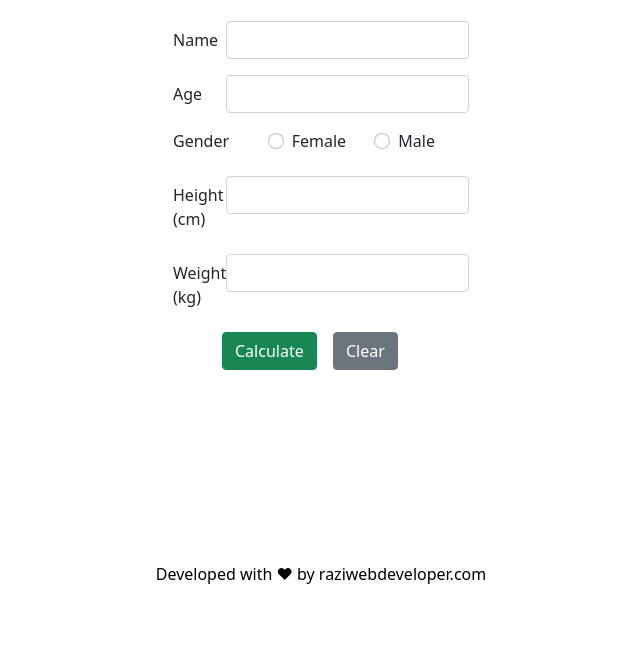
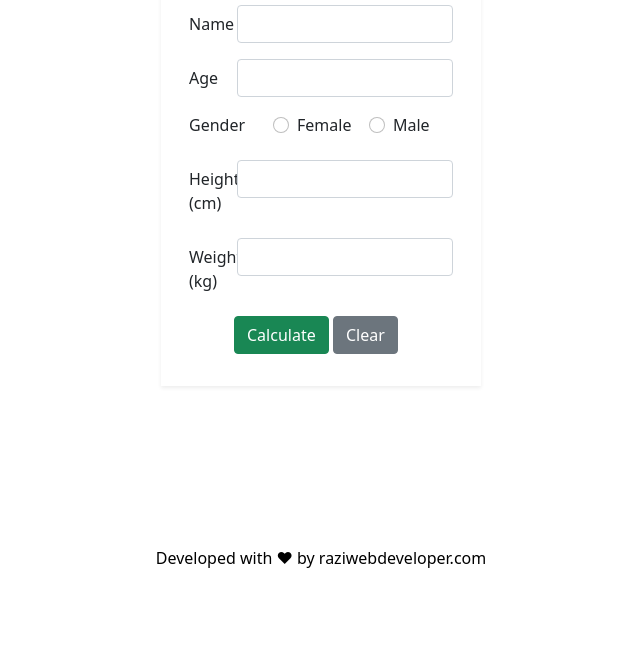
Before and after one commit to Razieh-Abedi/BMI-calculator, a plain HTML site: page index.html in a window 1280 px wide. Shown: the part 155-800 px from the top of the page, without its empty margins (319-959 px from the left). Drawn offline with nearby package versions, Linux system fonts and the light colour scheme.

Commit message:
modified the border and the footer

```diff
--- a/index.html
+++ b/index.html
@@ -14,7 +14,7 @@
     <link rel="stylesheet" href="style.css" />
   </head>
   <body>
-    <main class="my-5 m-auto w-25">
+    <main class="my-3 m-auto w-25 p-3 shadow shadow-sm">
       <h1 class="text-center">BMI Calculator</h1>
       <p class="text-center mb-4">
         Fill out the blanks and click on "calculate" to see the results
@@ -117,7 +117,7 @@
       <a
         href="https://raziwebdeveloper.com/"
         target="_blank"
-        class="footer-site-credit"
+        class="footer-site-credit pb-4"
         >Developed with ❤ by raziwebdeveloper.com</a
       >
     </footer>
```
